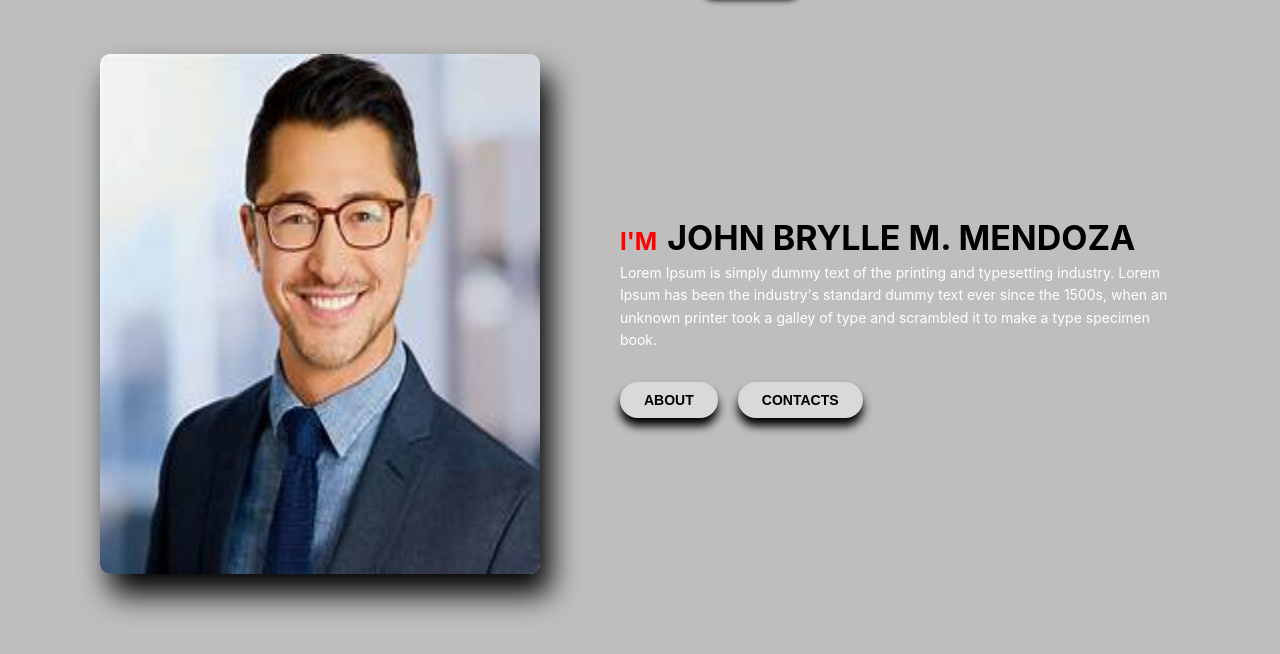
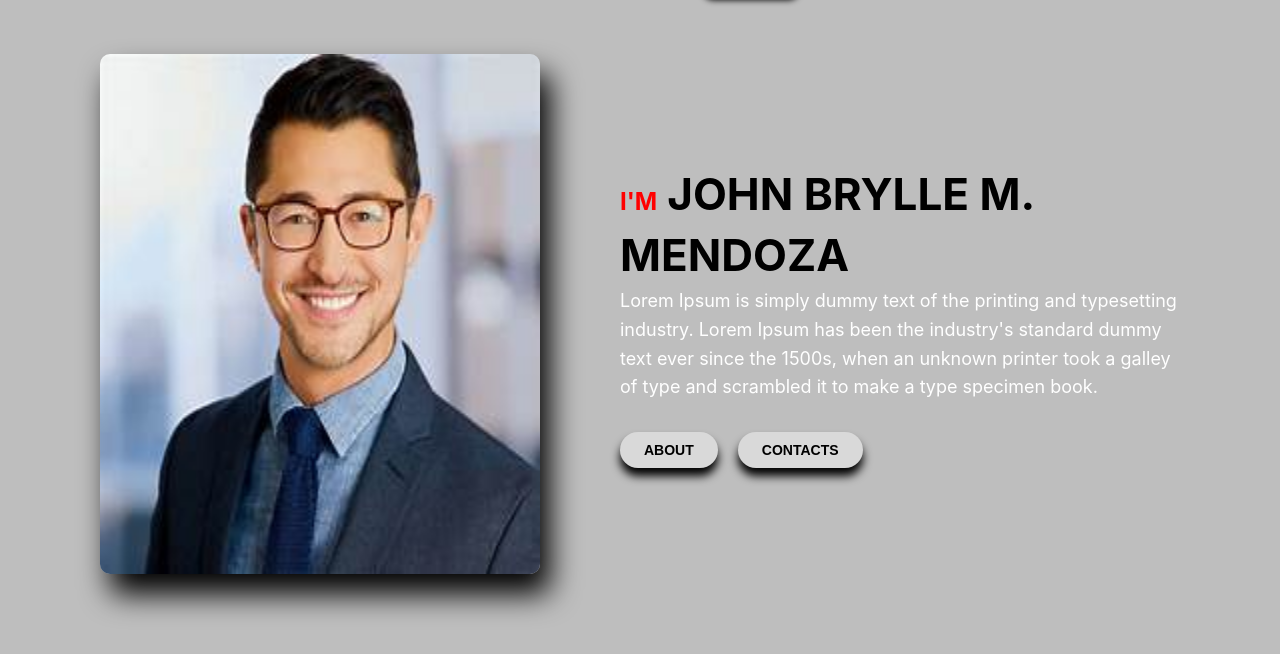
Before and after one commit to 24-33101-prog/Porttfolio-Website, a plain HTML site: page index.html in a window 1280 px wide. Shown: the part 124-778 px from the top of the page. Drawn offline with Linux system fonts and the light colour scheme.

Commit message:
carousel

```diff
--- a/index.css
+++ b/index.css
@@ -201,7 +201,7 @@ body {
 }
 
 .s2 {
-  font-size: 34px;
+  font-size: 44px;
   font-weight: 400;
   line-height: 1.4;
   margin-bottom: 10px;
@@ -222,7 +222,7 @@ body {
 }
 
 .hero-content p {
-  font-size: 14px;
+  font-size: 18px;
   line-height: 1.6;
   color: #ffffff;
   margin-bottom: 30px;
--- a/projects.css
+++ b/projects.css
@@ -167,9 +167,11 @@ nav.navbar {
   max-width: 1000px;
   width: 100%;
   text-align: center;
+  padding-top: 100px;
 }
 
 .carousel {
+
   position: relative;
   margin-bottom: 40px;
 }
```
